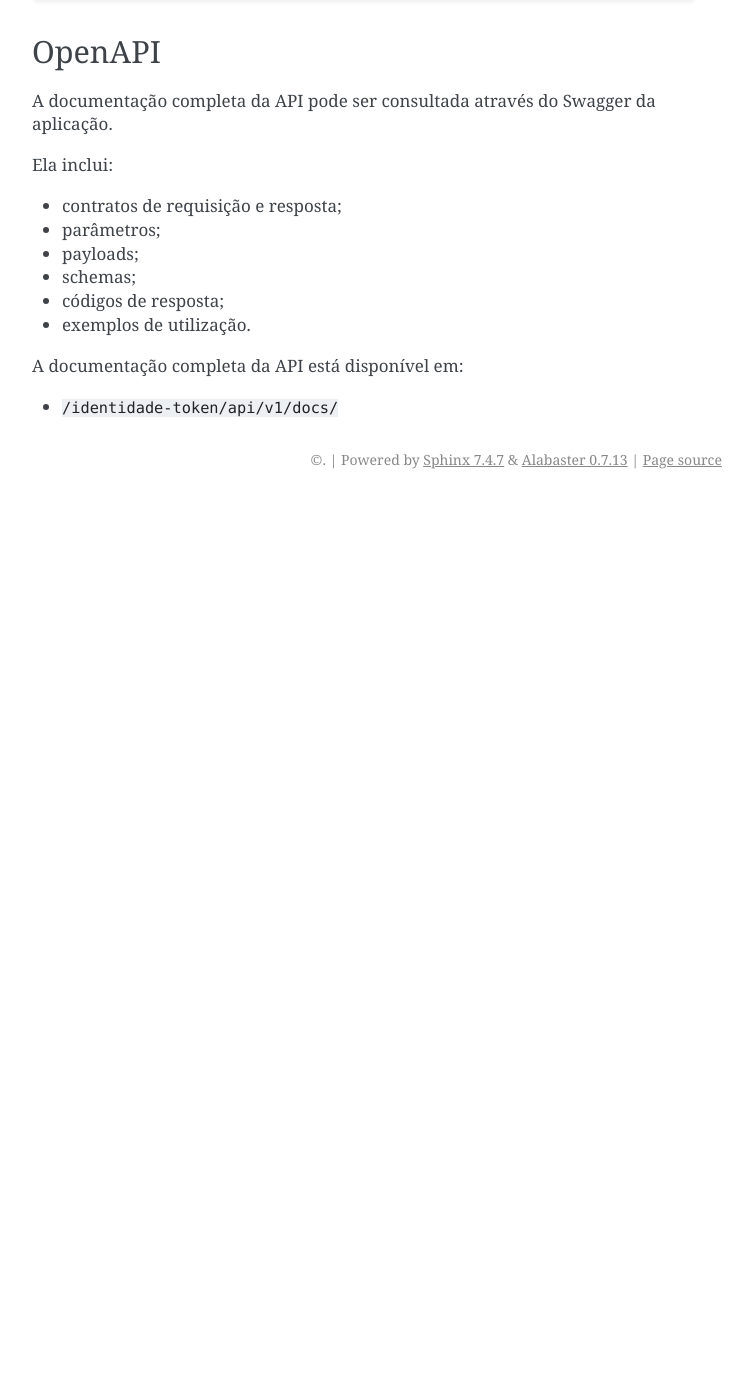
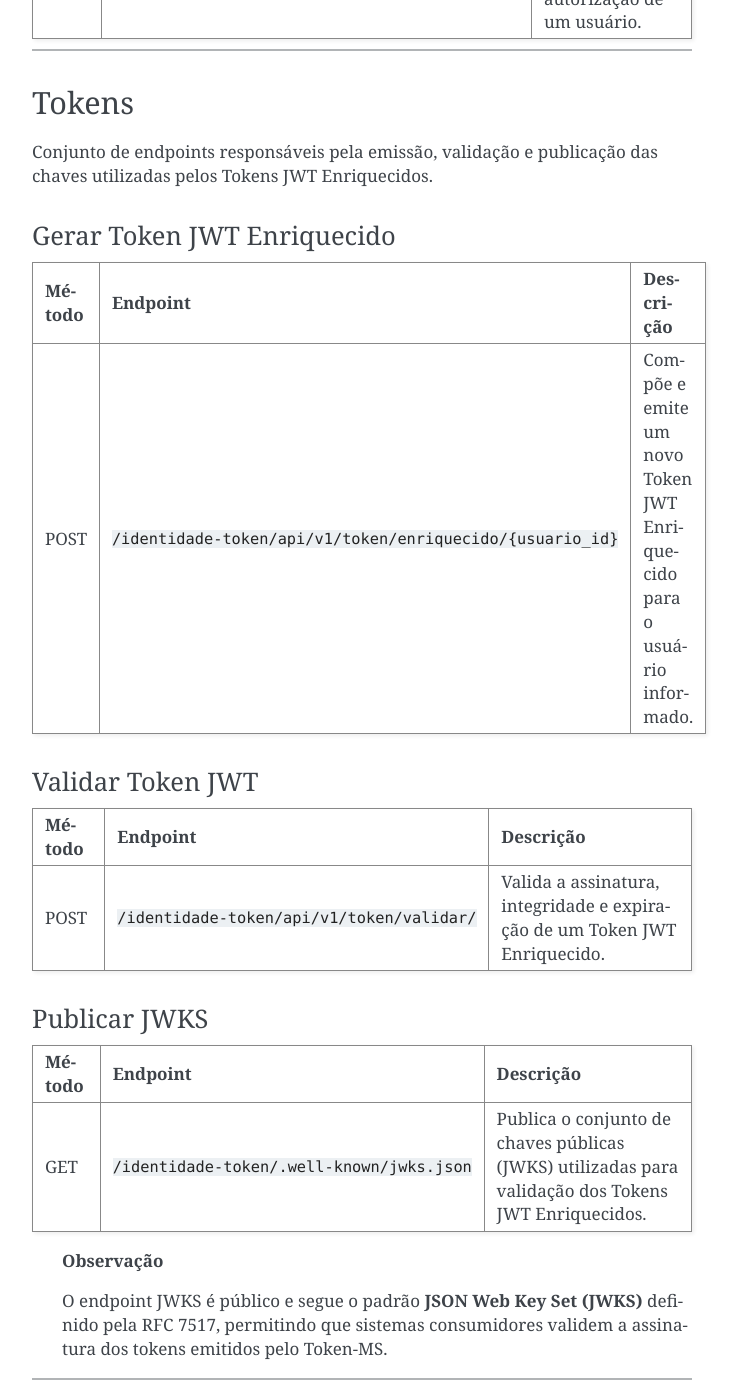
Before and after one commit to prefeiturasp/SME-Identidade-Token-Microsservico, a Sphinx documentation site: the page built from docs/controle/api.md, in a window 1280 px wide and 1400 px high, scrolled down 1378 px. Shown: the whole window, without its empty margins (388-1141 px from the left). Built offline with Sphinx 7.4.7, drawn with Linux system fonts in a browser that asks for light colours; before the commit the page ends 1877 px from its top, so only the background shows below that; some of the changed text lies outside the part shown.

````diff
--- a/docs/controle/api.md
+++ b/docs/controle/api.md
@@ -9,6 +9,7 @@ Todos os endpoints protegidos utilizam autenticação por **API Key**.
 A chave deve ser enviada no cabeçalho HTTP configurado pela variável de ambiente `API_KEY_HEADER`.
 
 Exemplo:
+
 ```text
 X-API-Key: <API_KEY>
 ```
@@ -17,12 +18,12 @@ Caso a chave seja inválida ou esteja ausente, a requisição será rejeitada co
 
 ## Recursos disponíveis
 
-### Health Check
+## Health Check
 
 Endpoint utilizado para verificar a disponibilidade da aplicação.
 
 | Método | Endpoint | Descrição |
-|--------|----------|-----------|
+|---------|----------|-----------|
 | GET | `/identidade-token/api/v1/health/` | Verifica se o serviço está disponível. |
 
 ---
@@ -31,19 +32,49 @@ Endpoint utilizado para verificar a disponibilidade da aplicação.
 
 Conjunto de endpoints responsáveis pelo gerenciamento da projeção de autorização dos usuários.
 
-#### Consultar projeção de usuário
+### Consultar projeção de usuário
 
 | Método | Endpoint | Descrição |
-|--------|----------|-----------|
-| GET | `/identidade-token/api/v1/perfis/{usuario_id}` | Consulta a projeção de um usuário. |
+|---------|----------|-----------|
+| GET | `/identidade-token/api/v1/perfis/{usuario_id}` | Consulta a projeção de autorização de um usuário. |
 
-#### Sincronizar projeção de usuário
+### Sincronizar projeção de usuário
 
 | Método | Endpoint | Descrição |
-|--------|----------|-----------|
+|---------|----------|-----------|
 | PUT | `/identidade-token/api/v1/perfis/{usuario_id}` | Cria ou atualiza a projeção de autorização de um usuário. |
 
-## OpenAPI
+---
+
+## Tokens
+
+Conjunto de endpoints responsáveis pela emissão, validação e publicação das chaves utilizadas pelos Tokens JWT Enriquecidos.
+
+### Gerar Token JWT Enriquecido
+
+| Método | Endpoint | Descrição |
+|---------|----------|-----------|
+| POST | `/identidade-token/api/v1/token/enriquecido/{usuario_id}` | Compõe e emite um novo Token JWT Enriquecido para o usuário informado. |
+
+### Validar Token JWT
+
+| Método | Endpoint | Descrição |
+|---------|----------|-----------|
+| POST | `/identidade-token/api/v1/token/validar/` | Valida a assinatura, integridade e expiração de um Token JWT Enriquecido. |
+
+### Publicar JWKS
+
+| Método | Endpoint | Descrição |
+|---------|----------|-----------|
+| GET | `/identidade-token/.well-known/jwks.json` | Publica o conjunto de chaves públicas (JWKS) utilizadas para validação dos Tokens JWT Enriquecidos. |
+
+> **Observação**
+>
+> O endpoint JWKS é público e segue o padrão **JSON Web Key Set (JWKS)** definido pela RFC 7517, permitindo que sistemas consumidores validem a assinatura dos tokens emitidos pelo Token-MS.
+
+---
+
+# OpenAPI
 
 A documentação completa da API pode ser consultada através do Swagger da aplicação.
 
````
Also changed, not shown: README.md (+27 -0 lines), docs/api.rst (+14 -7 lines), docs/arquitetura/fluxo_token_enriquecido.md (added, +219 -0 lines), docs/arquitetura/visao_geral.md (+10 -1 lines), docs/index.md (+1 -0 lines).
